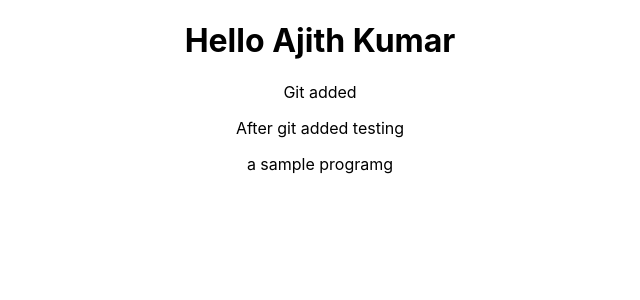
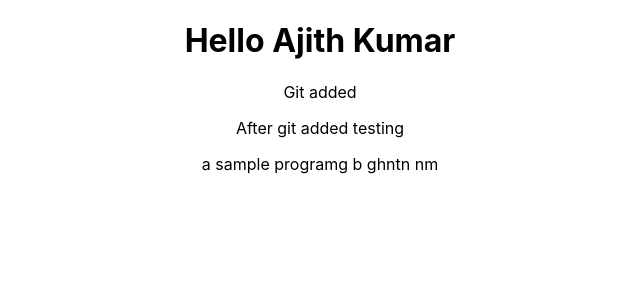
Before and after one commit to ThotiAjith/Testing, a React (Create React App) app: page / in a window 1280 px wide. Shown: the top 300 px of the page, without its empty margins (320-960 px from the left). Built offline with nearby package versions, Linux system fonts and the light colour scheme.

Commit message:
adding the paragraph

```diff
--- a/src/App.js
+++ b/src/App.js
@@ -6,7 +6,7 @@ function App() {
    <h1>Hello Ajith Kumar</h1>
    <p>Git added</p>
   <p>After git added testing</p>
-  <p>a sample programg</p>
+  <p>a sample programg b ghntn  nm</p>
     </div>
   );
 }
```
